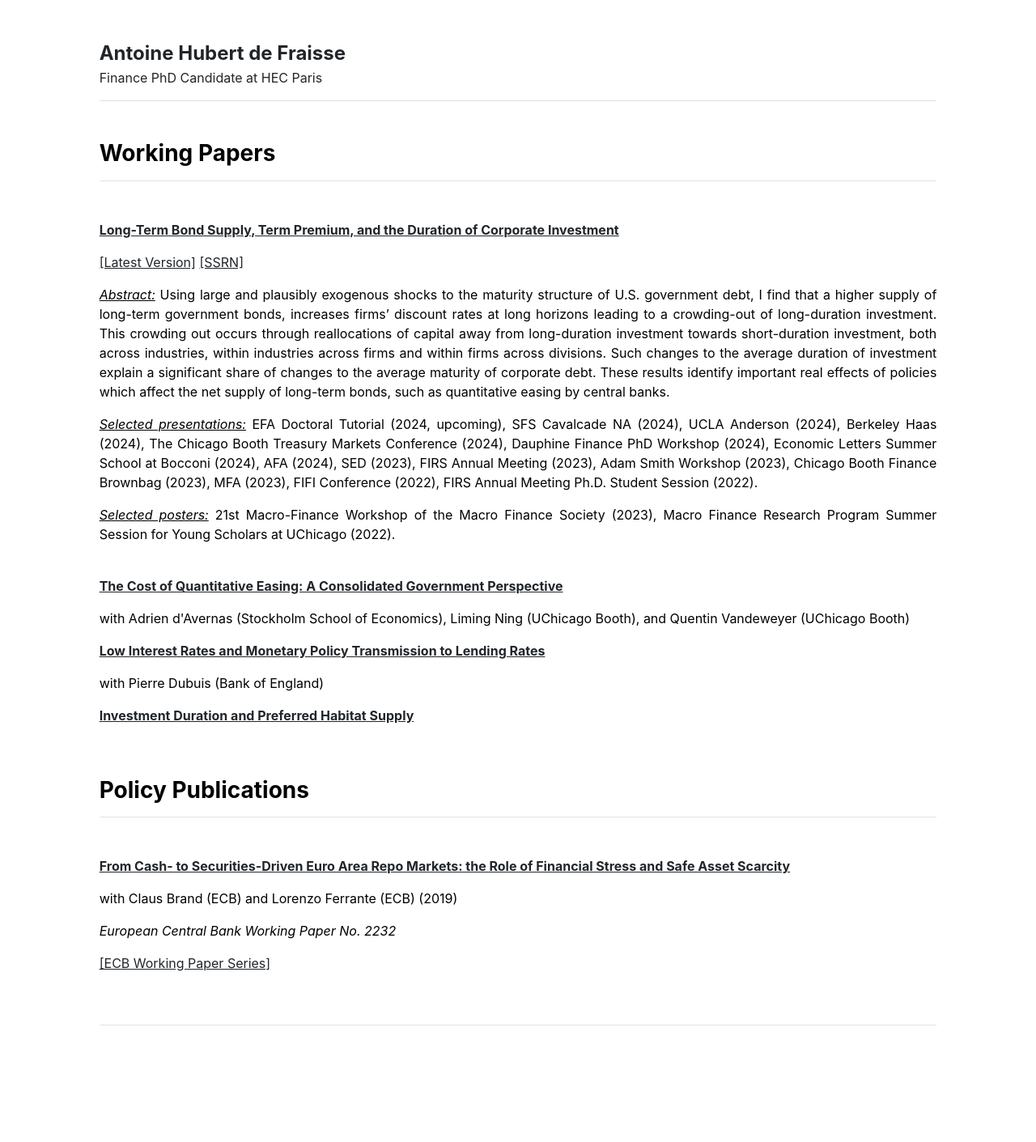
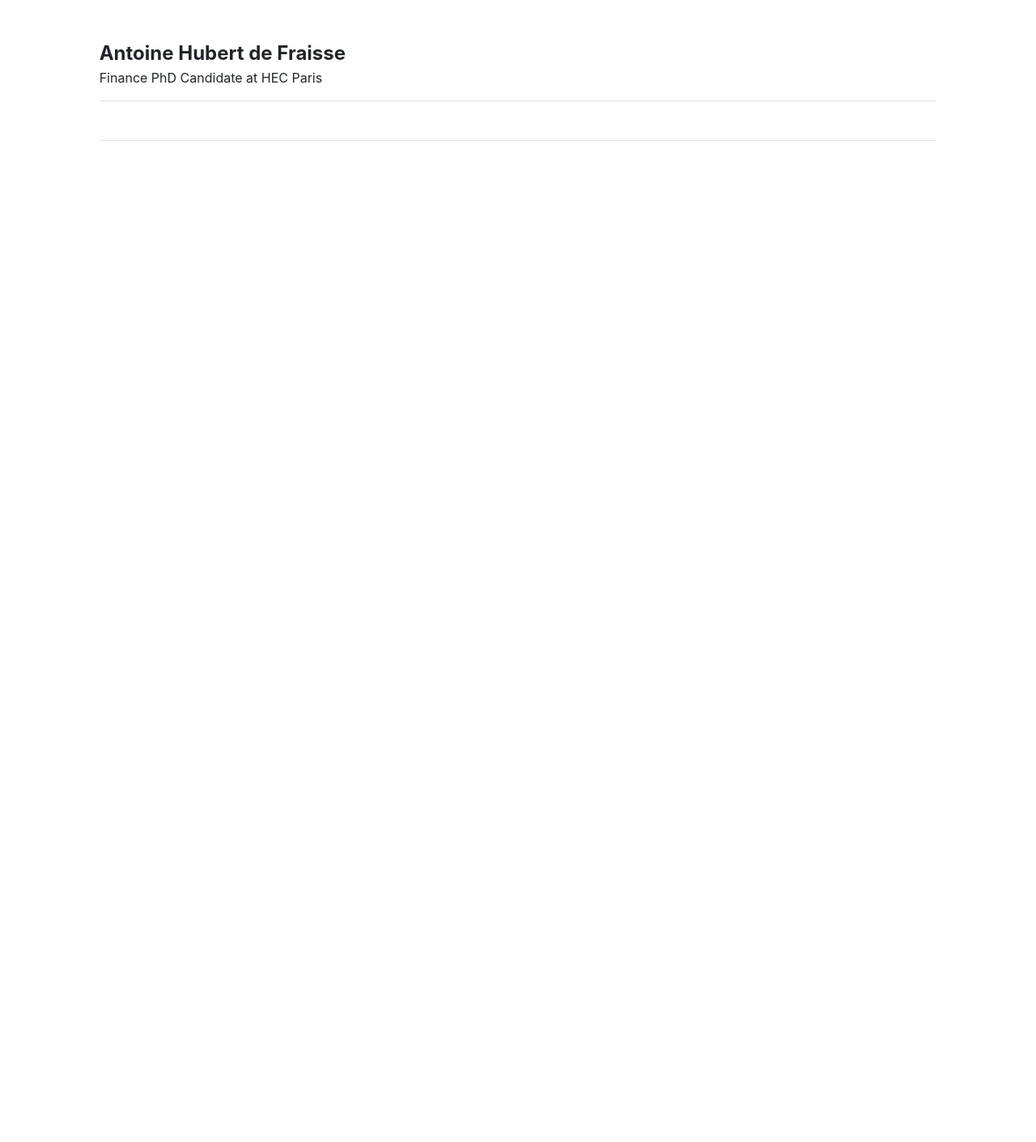
Before and after one commit to antoinehubertdefraisse/antoinehubertdefraisse.github.io, a Jekyll site: the page built from publications.md, in a window 1280 px wide. Shown: the whole page at 81% size. Built offline with Jekyll 4.4.1, drawn with Linux system fonts in a browser that asks for light colours; after the commit the page ends 900 px from its top, so only the background shows below that.

Commit message:
Update publications.html

```diff
--- a/_includes/publications.html
+++ b/_includes/publications.html
@@ -1,39 +1,3 @@
 <div class="row g-5 mb-5">
-  <div>
-    <h3 class="fw-bold border-bottom pb-3 mb-5">Working Papers</h3>
-  <p><a href="http://antoinehubertdefraisse.github.io/pdf/JMP_Antoine_HubertdeFraisse.pdf" target="_blank"> <b>Long-Term Bond Supply, Term Premium, and the Duration of Corporate Investment</b>
-      </a></p>
-    <p><a href="http://antoinehubertdefraisse.github.io/pdf/JMP_Antoine_HubertdeFraisse.pdf" target="_blank">[Latest Version]</a>
-	    <a href="https://papers.ssrn.com/sol3/papers.cfm?abstract_id=4064763" target="_blank">[SSRN]</a>
-    <p align="justify"> <u><em>Abstract:</em></u> Using large and plausibly exogenous shocks to the maturity structure of U.S. government debt, I find that a higher supply of long-term government bonds, increases firms’ discount rates at long horizons leading to a crowding-out of long-duration investment. This crowding out occurs through reallocations of capital away from long-duration investment towards short-duration investment, both across industries, within industries across firms and within firms across divisions. Such changes to the average duration of investment explain a significant share of changes to the average maturity of corporate debt. These results identify important real effects of policies which affect the net supply of long-term bonds, such as quantitative easing by central banks.	</p>
-	<p align="justify"> <u><em>Selected presentations:</em></u> EFA Doctoral Tutorial (2024, upcoming), SFS Cavalcade NA (2024), UCLA Anderson (2024), Berkeley Haas (2024), The Chicago Booth Treasury Markets Conference (2024), Dauphine Finance PhD Workshop (2024), Economic Letters Summer School at Bocconi (2024), AFA (2024), SED (2023), FIRS Annual Meeting (2023), Adam Smith Workshop (2023), Chicago Booth Finance Brownbag (2023), MFA (2023), FIFI Conference (2022), FIRS Annual Meeting Ph.D. Student Session (2022). </p>
-	 <p align="justify"> <u><em>Selected posters:</em></u> 21st Macro-Finance Workshop of the Macro Finance Society (2023), Macro Finance Research Program Summer Session for Young Scholars at UChicago (2022). </p>
- </p>
 
-      <br>
-    <p><a href="CostofQE.pdf" target="_blank"><b>The Cost of Quantitative Easing: A Consolidated Government Perspective  </b>
-      </a></p>
-	  <p>with Adrien d'Avernas (Stockholm School of Economics), Liming Ning (UChicago Booth), and Quentin Vandeweyer (UChicago Booth)</p>
-        <p>
-    <p><a href="LoanSpreads.pdf" target="_blank"><b>Low Interest Rates and Monetary Policy Transmission to Lending Rates </b>
-      </a></p>
-	  <p>with Pierre Dubuis (Bank of England)</p>
-        <p>
-          </a></p>
-
-
-
-    <p><a href="preferredhabitatsupply.pdf" target="_blank"><b> Investment Duration and Preferred Habitat Supply </b>
-      </a></p>
-  </div>
-  <div>
-    <h3 class="fw-bold border-bottom pb-3 mb-5">Policy Publications </h3>
-
-      <p><a href="https://www.ecb.europa.eu/pub/pdf/scpwps/ecb.wp2232~c3399f4b01.en.pdf" target="_blank">
-        <b> From Cash- to Securities-Driven Euro Area Repo Markets: the Role of Financial Stress and Safe Asset Scarcity
-      </b>  </a></p>
-    <p>with Claus Brand (ECB) and Lorenzo Ferrante (ECB) (2019)</p>
-        <p> <i> European Central Bank Working Paper No. 2232</em></u> </i>
-    <p><a href="https://www.ecb.europa.eu/pub/pdf/scpwps/ecb.wp2232~c3399f4b01.en.pdf" target="_blank">[ECB Working Paper Series]</a><p>
 </div>
-</div>
```
